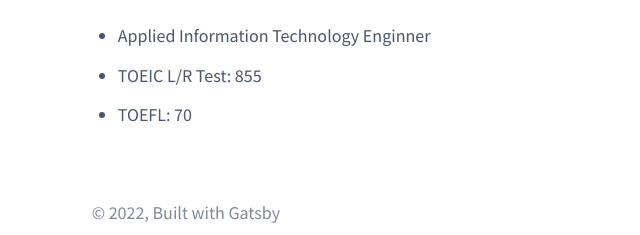
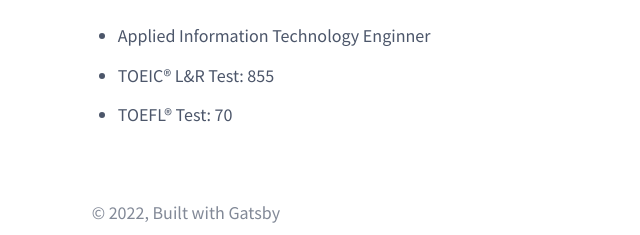
Before and after one commit to wasabi315/wasabi315.github.io, a Gatsby site: page / in a window 1280 px wide. Shown: the part 1185-1420 px from the top of the page, 92-732 px from the left. Built offline with nearby package versions, Linux system fonts and the light colour scheme; Gatsby itself is replaced by a stand-in of ours.

Commit message:
Update index page

```diff
--- a/src/pages/index.tsx
+++ b/src/pages/index.tsx
@@ -47,8 +47,8 @@ const IndexPage = () => (
       <h2>Certificates</h2>
       <ul>
         <li>Applied Information Technology Enginner</li>
-        <li>TOEIC L/R Test: 855</li>
-        <li>TOEFL: 70</li>
+        <li>TOEIC® L&R Test: 855</li>
+        <li>TOEFL® Test: 70</li>
       </ul>
     </section>
   </Layout>
```
